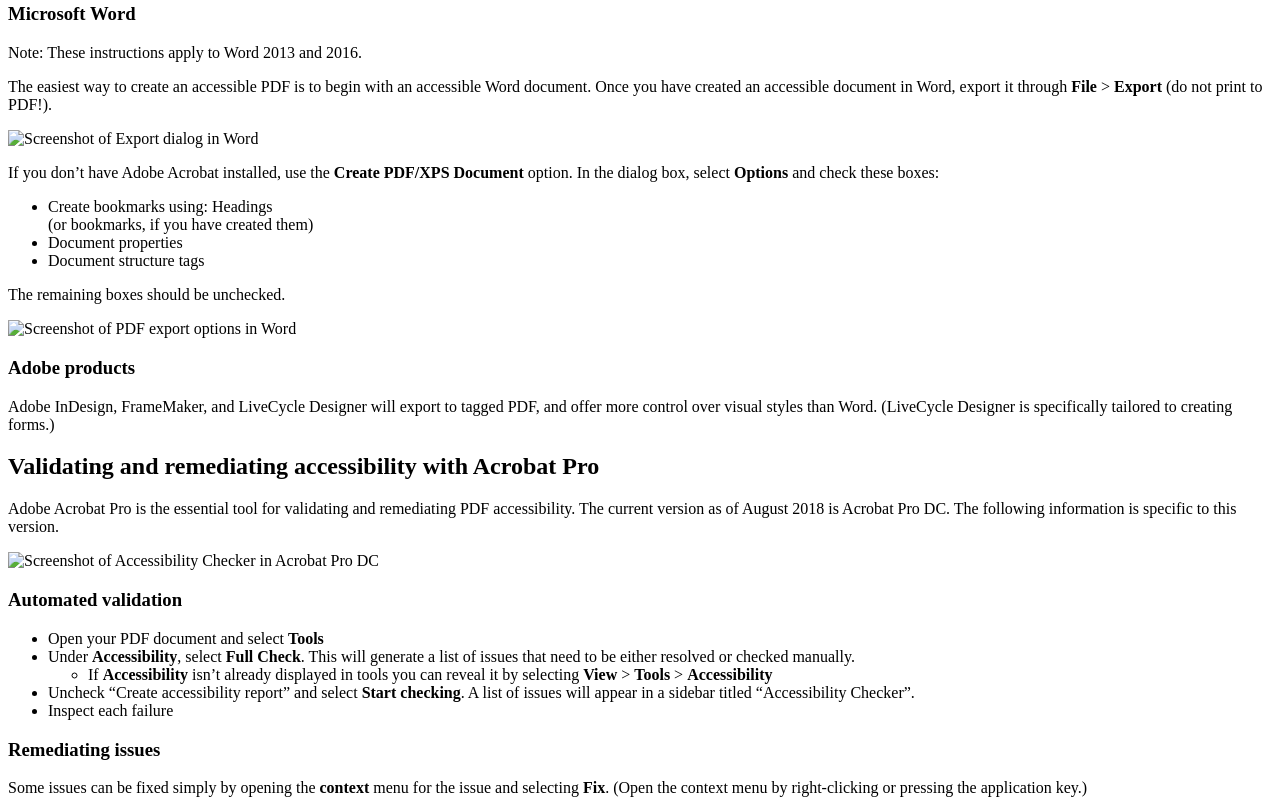
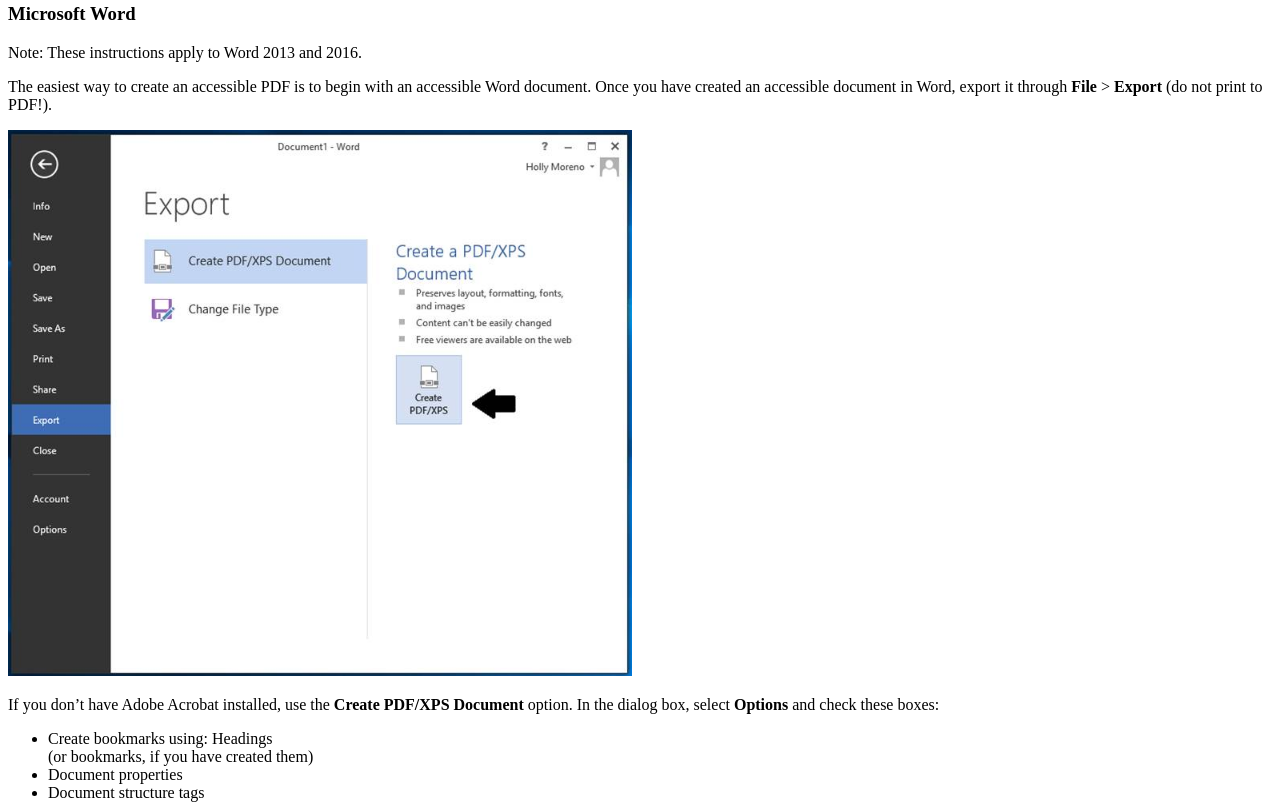
Before and after one commit to canada-ca/a11y, a plain HTML site: page accessible-pdf-documents.html in a window 1280 px wide. Shown: the part 451-1260 px from the top of the page. Drawn offline with Linux system fonts and the light colour scheme; a script that the page names is missing.

Commit message:
Update accessible-pdf-documents.html

```diff
--- a/accessible-pdf-documents.html
+++ b/accessible-pdf-documents.html
@@ -84,7 +84,7 @@
 (do not print to PDF!).</p>
 
 <img border=0 width=624 height=546 id="Picture 7"
-src="Accessible%20PDF%20document%20guidelines_files/image002.jpg"
+src="images/accessibility-document-images/pdf/image002.jpg"
 alt="Screenshot of Export dialog in Word">
 
 <p>If you don’t have Adobe Acrobat installed, use the <strong>Create
@@ -104,7 +104,7 @@
 
 
 <img border=0 width=624 height=515 id="Picture 8"
-src="Accessible%20PDF%20document%20guidelines_files/image003.jpg"
+src="images/accessibility-document-images/pdf/image003.jpg"
 alt="Screenshot of PDF export options in Word">
 
 <h3>Adobe products</h3>
@@ -121,7 +121,7 @@
 Pro DC. The following information is specific to this version.</p>
 
 <img
-src="Accessible%20PDF%20document%20guidelines_files/image004.jpg"
+src="images/accessibility-document-images/pdf/image004.jpg"
 alt="Screenshot of Accessibility Checker in Acrobat Pro DC">
 
 <h3>Automated validation</h3>
```
